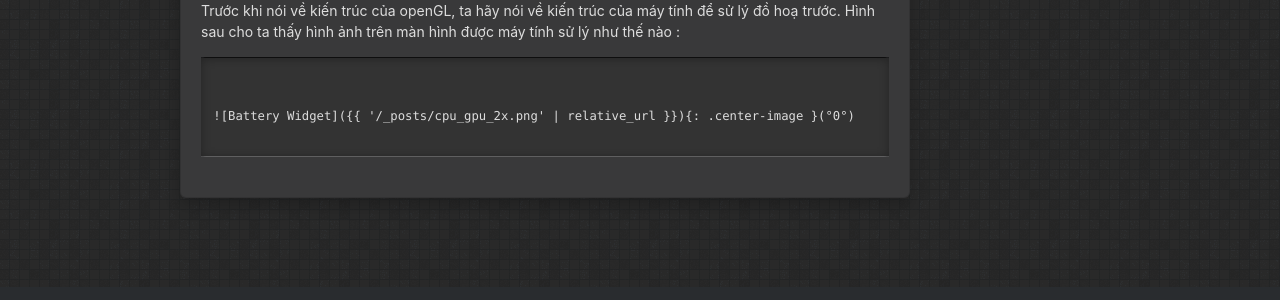
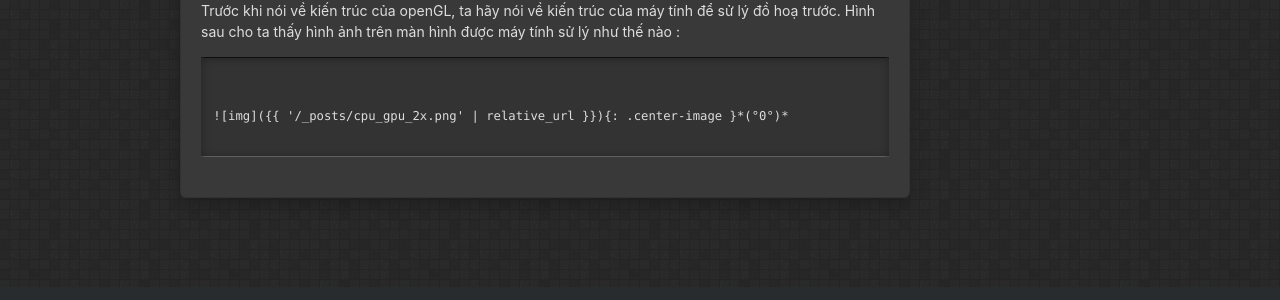
Before and after one commit to DevLamTran/DevLamTran.github.io, a Jekyll site: the page built from _posts/2021-12-23-Giới-thiệu-API-OpenGL.md, in a window 1280 px wide. Shown: the part 431-731 px from the top of the page. Built offline with Jekyll 4.4.1, drawn with Linux system fonts in a browser that asks for light colours; our own code applies the rules of GitHub Pages for plain Markdown files.

Commit message:
Update 2021-12-23-Giới-thiệu-API-OpenGL.md

```diff
--- a/_posts/2021-12-23-Giới-thiệu-API-OpenGL.md
+++ b/_posts/2021-12-23-Giới-thiệu-API-OpenGL.md
@@ -10,6 +10,6 @@ Silicon Graphics, Inc. (SGI) bắt đầu phát triển OpenGL vào năm 1991 v
 Trước khi nói về kiến trúc của openGL, ta hãy nói về kiến trúc của máy tính để sử lý đồ hoạ trước. Hình sau cho ta thấy hình ảnh trên màn hình được máy tính sử lý như thế nào :
 {% highlight html %}
 {% raw %}
-![Battery Widget]({{ '/_posts/cpu_gpu_2x.png' | relative_url }}){: .center-image }(°0°)
+![img]({{ '/_posts/cpu_gpu_2x.png' | relative_url }}){: .center-image }*(°0°)*
 {% endraw %}
 {% endhighlight html %}
```
